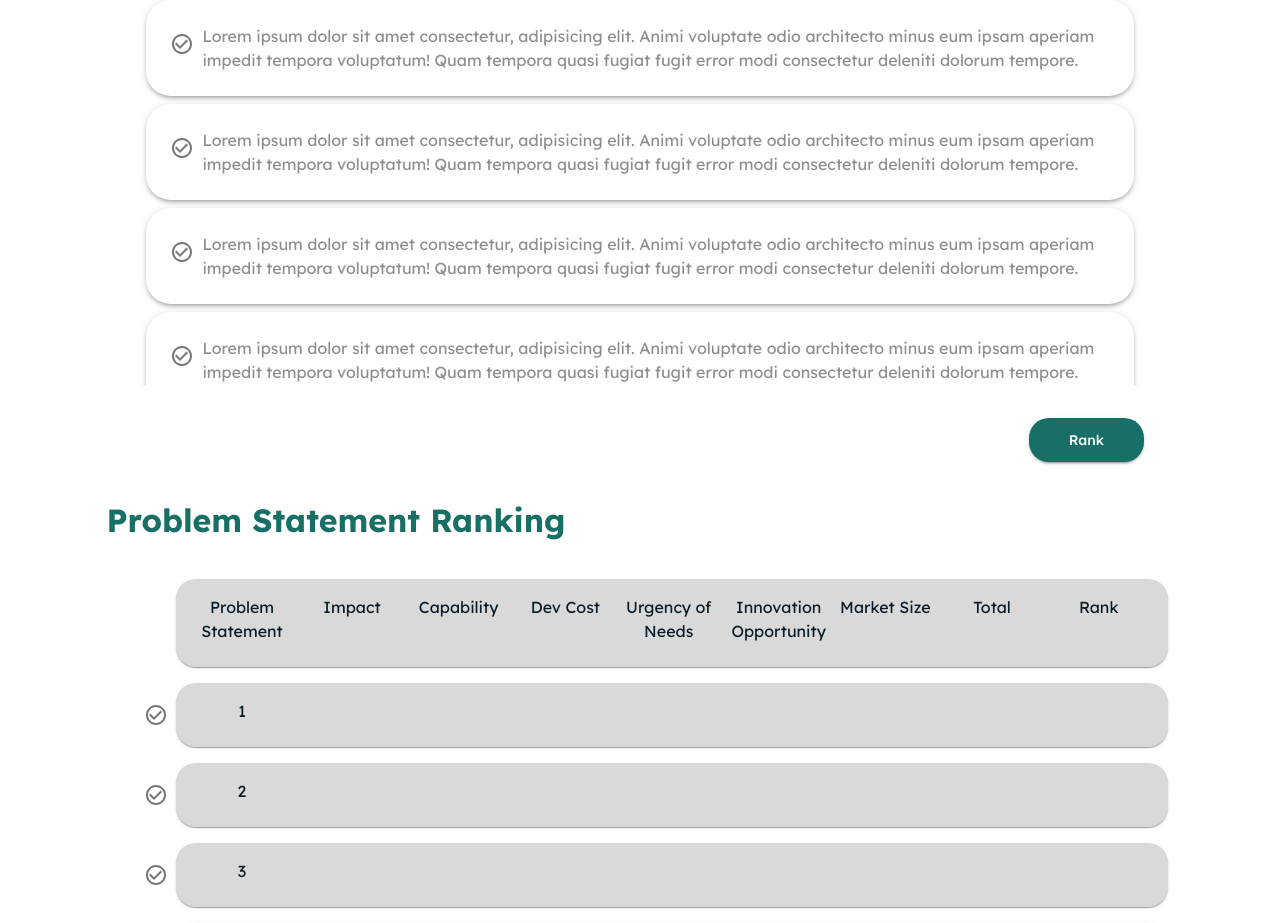
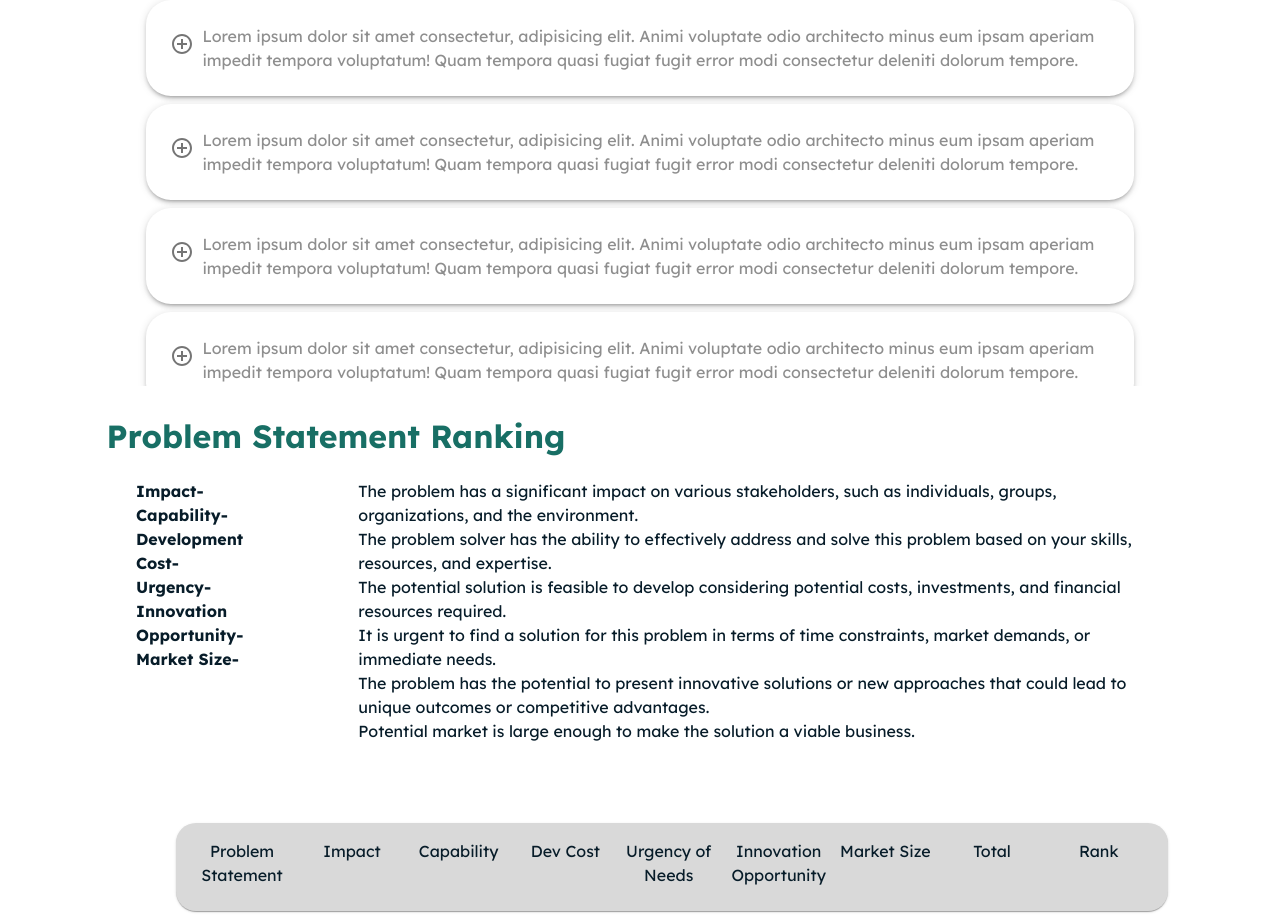
Before and after one commit to frnzgngbs/ElevateMe-FrontEnd, a React (Create React App) app: page /rank in a window 1280 px wide. Shown: the part 420-1343 px from the top of the page. Built offline with nearby package versions, Linux system fonts and the light colour scheme; sample sign-in values are in the browser's storage.

Commit message:
Finished designing Ranking page.

```diff
--- a/src/components/PSCard.jsx
+++ b/src/components/PSCard.jsx
@@ -1,6 +1,4 @@
 import { Card, CardContent, Typography, IconButton } from "@mui/material";
-import CheckBoxOutlineBlankOutlinedIcon from "@mui/icons-material/CheckBoxOutlineBlankOutlined";
-import CheckBoxIcon from "@mui/icons-material/CheckBox";
 import React, { useState } from "react";
 import AddCircleOutlineIcon from "@mui/icons-material/AddCircleOutline";
 
--- a/src/components/RankingPSCard.jsx
+++ b/src/components/RankingPSCard.jsx
@@ -1,5 +1,6 @@
 import { Card, CardContent, Typography, IconButton } from "@mui/material";
-import CheckCircleOutlineIcon from "@mui/icons-material/CheckCircleOutline";
+import AddCircleOutlineIcon from "@mui/icons-material/AddCircleOutline";
+
 import React from "react";
 
 const PSListCard = ({ text }) => {
@@ -13,7 +14,7 @@
 				}}>
 				<CardContent sx={{ display: "flex", alignItems: "center" }}>
 					<IconButton>
-						<CheckCircleOutlineIcon />
+						<AddCircleOutlineIcon />
 					</IconButton>
 					<Typography variant="body1" sx={{ mt: 1, color: "#8e8e8e" }}>
 						{text}
--- a/src/pages/Ranking.jsx
+++ b/src/pages/Ranking.jsx
@@ -80,15 +80,37 @@
 						</Box>
 					))}
 				</Box>
-				<Box sx={{ display: "flex", justifyContent: "end" }}>
-					<Button variant="contained" sx={{ px: 5, py: 1.2, borderRadius: 5 }}>
-						Rank
-					</Button>
-				</Box>
 			</Box>
 
-			<Box sx={{ mx: 13.3, py: 5 }}>
+			<Box sx={{ mx: 13.3, mb: 3 }}>
 				<Typography variant="h3">Problem Statement Ranking</Typography>
+			</Box>
+
+			<Box sx={{ display: "flex", gap: 10, mx: 17, mb: 10 }}>
+				<Box
+					sx={{
+						display: "flex",
+						flexDirection: "column",
+					}}>
+					{criteria.map(({ criteria_title }, index) => (
+						<Box key={index}>
+							<Typography variant="body1" sx={{ fontWeight: "bold" }}>
+								{criteria_title}-
+							</Typography>
+						</Box>
+					))}
+				</Box>
+				<Box
+					sx={{
+						display: "flex",
+						flexDirection: "column",
+					}}>
+					{criteria.map(({ description }, index) => (
+						<Box key={index}>
+							<Typography variant="body1">{description}</Typography>
+						</Box>
+					))}
+				</Box>
 			</Box>
 
 			<Box>
```
